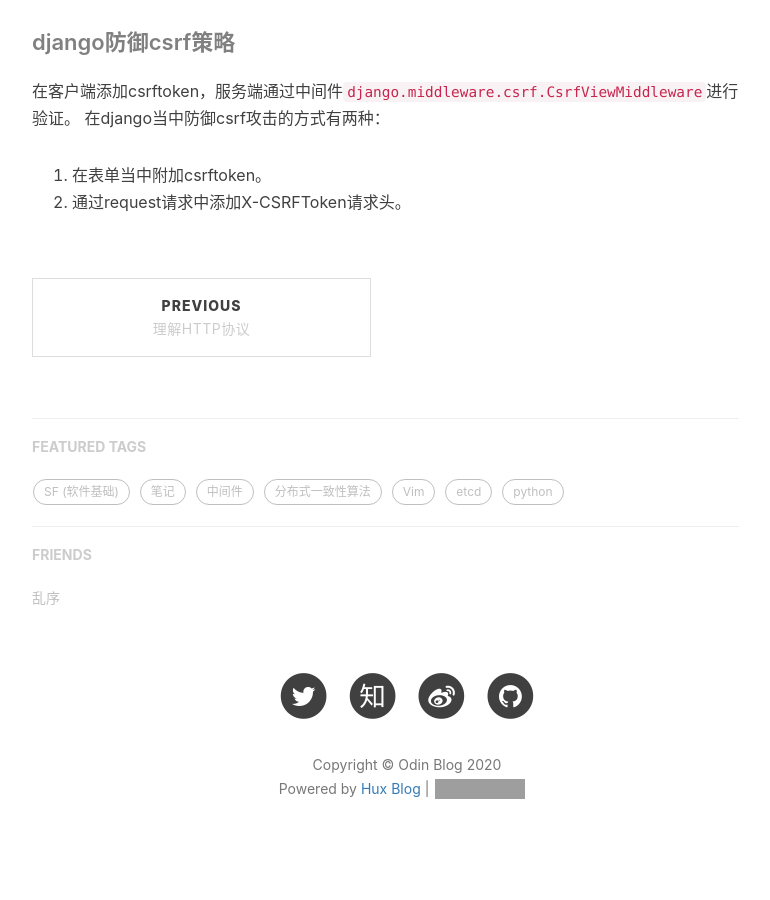
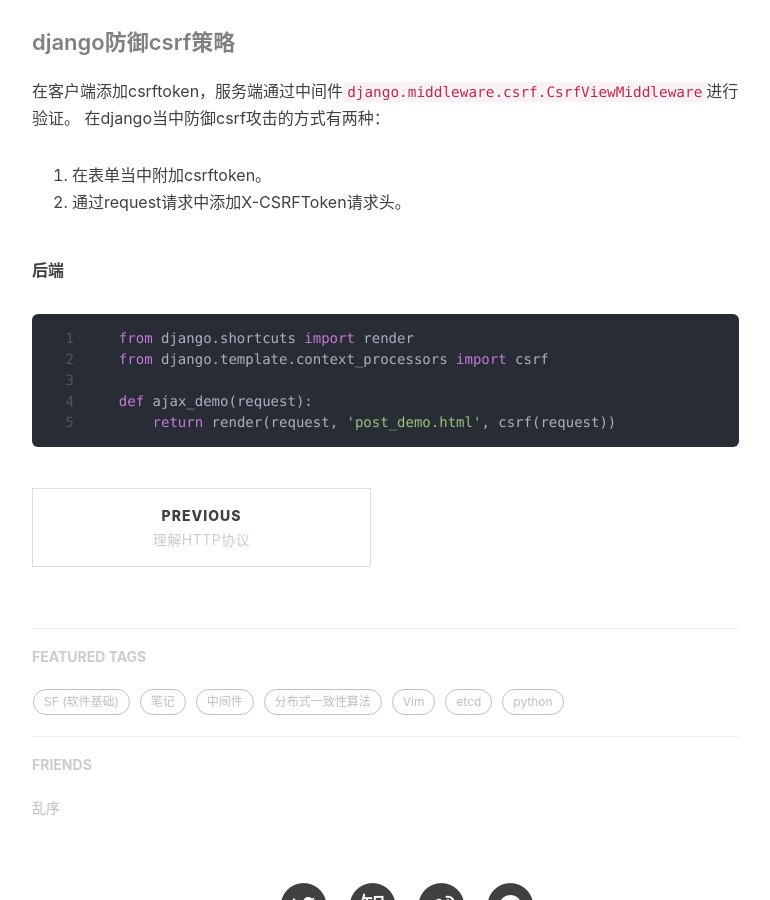
Before and after one commit to odinfor/odinfor.github.io, a Jekyll site: the page built from _posts/2020-04-03-djangocsrf.md, in a window 1280 px wide and 900 px high, scrolled down 3154 px. Shown: the whole window, without its empty margins (233-1003 px from the left). Built offline with Jekyll 4.4.1, drawn with Linux system fonts in a browser that asks for light colours; nearby versions of some CDN libraries; comment, search, counter and statistics services are not loaded; grey boxes are pictures that could not be loaded.

Commit message:
Update 2020-04-03-djangocsrf.md
1

````diff
--- a/_posts/2020-04-03-djangocsrf.md
+++ b/_posts/2020-04-03-djangocsrf.md
@@ -49,3 +49,12 @@
 在django当中防御csrf攻击的方式有两种：
 1. 在表单当中附加csrftoken。
 2. 通过request请求中添加X-CSRFToken请求头。
+
+**后端**
+```python
+  from django.shortcuts import render
+  from django.template.context_processors import csrf
+
+  def ajax_demo(request):
+      return render(request, 'post_demo.html', csrf(request))
+```
````
